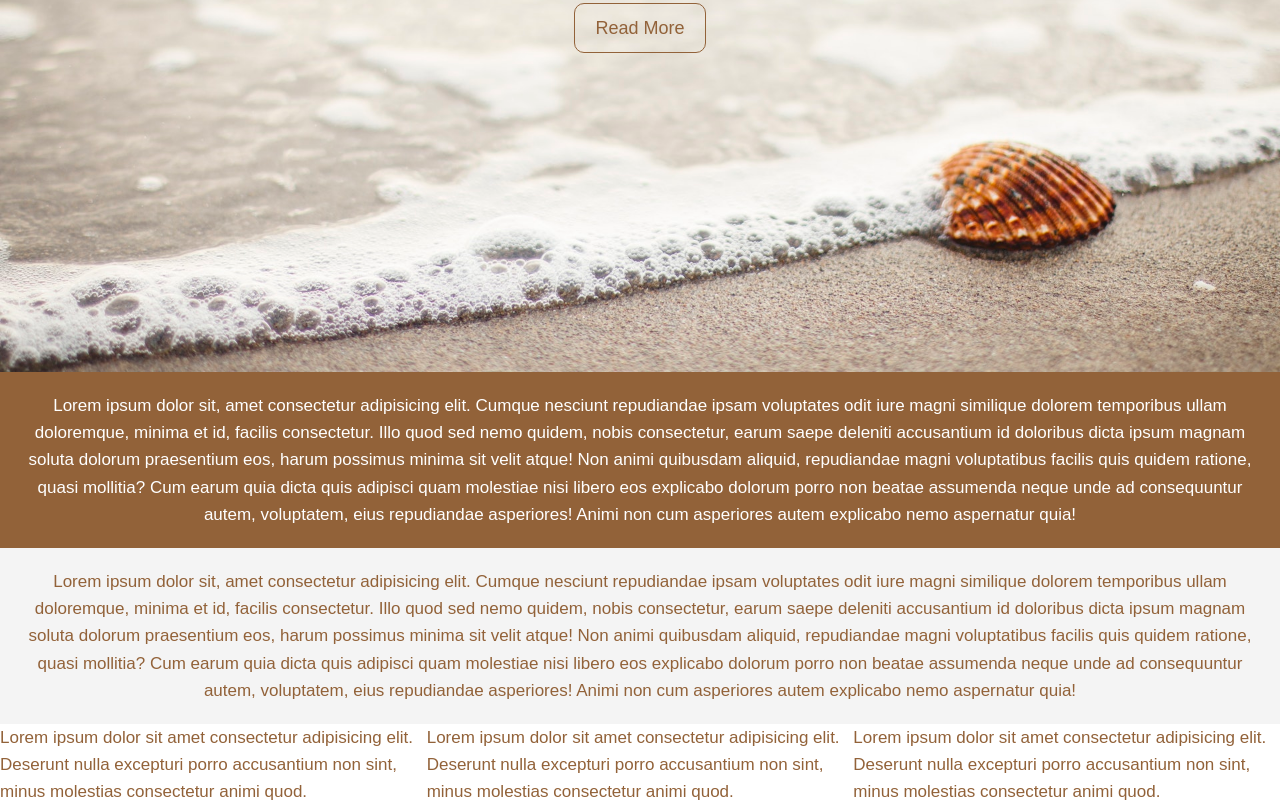
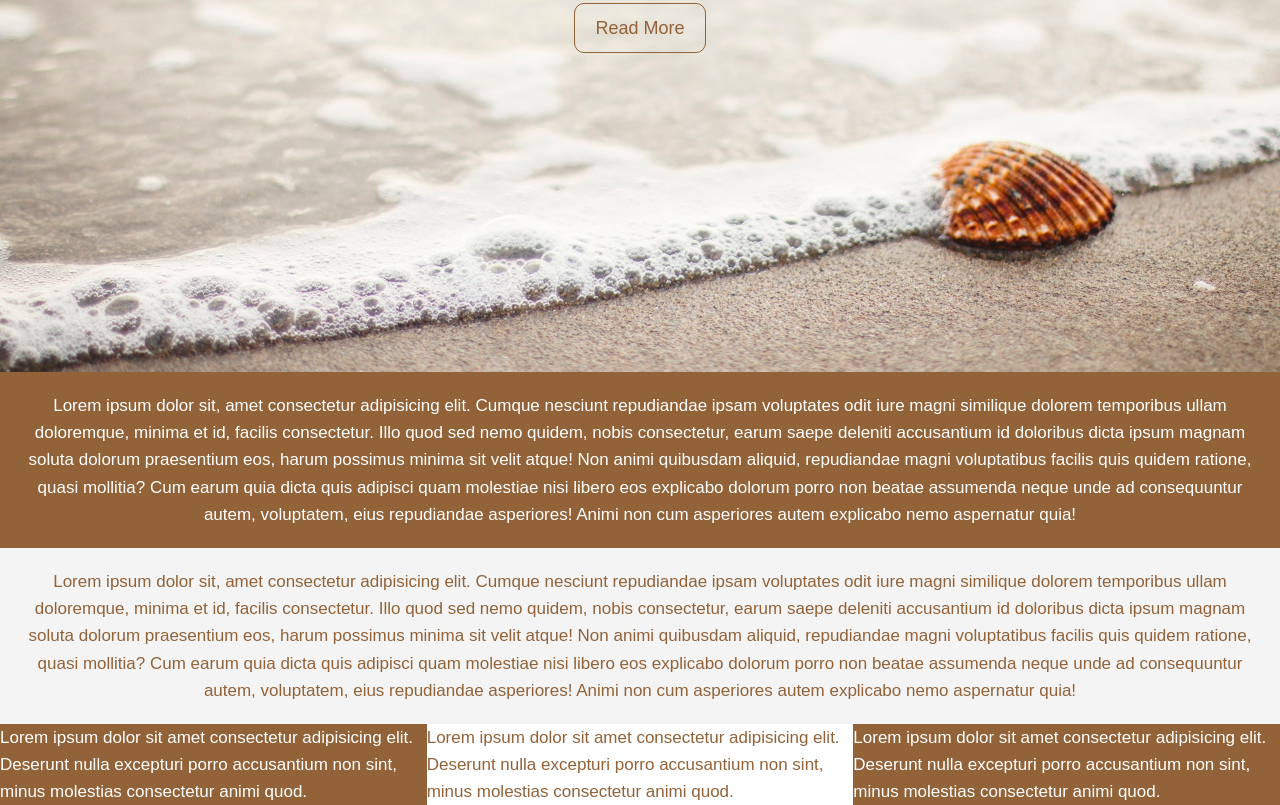
Before and after one commit to janetowen07/landing-page, a plain HTML site: page index.html in a window 1280 px wide. Shown: the part 428-1233 px from the top of the page. Drawn offline with Linux system fonts and the light colour scheme.

Commit message:
styles box1 and box3 in section c

```diff
--- a/index.css
+++ b/index.css
@@ -64,3 +64,8 @@ body {
 #section-c {
     display: flex;
 }
+
+#section-c .box1, #section-c .box3 {
+    background: #926239;
+    color: #fff;
+}
```
